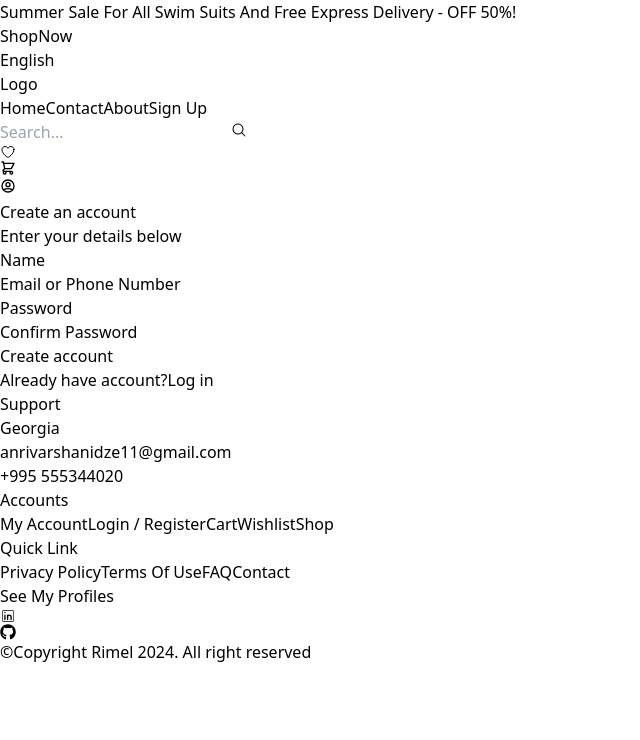
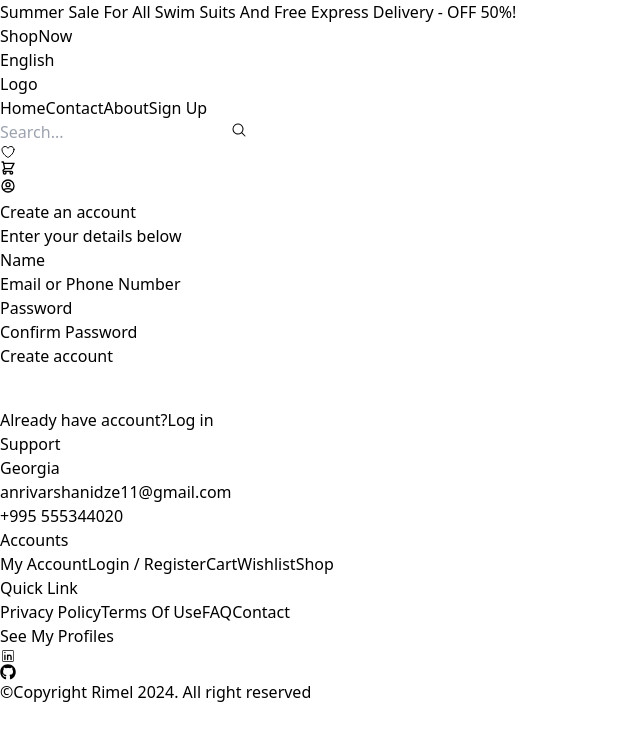
Before and after one commit to anri24/tech-ecom, a React (Vite) app: page /signup in a window 1280 px wide. Shown: the top 740 px of the page, without its empty margins (0-640 px from the left). Built offline with nearby package versions, Linux system fonts and the light colour scheme.

Commit message:
add google auth

```diff
--- a/package.json
+++ b/package.json
@@ -10,7 +10,9 @@
     "preview": "vite preview"
   },
   "dependencies": {
+    "@react-oauth/google": "^0.12.1",
     "axios": "^1.7.2",
+    "jwt-decode": "^4.0.0",
     "react": "^18.2.0",
     "react-dom": "^18.2.0",
     "react-icons": "^5.2.1",
--- a/src/auth/Login.jsx
+++ b/src/auth/Login.jsx
@@ -3,12 +3,16 @@ import Button from "../users/components/Button"
 import { useRef } from "react"
 import axiosClient from "../axios-client";
 import { useStateContext } from "../contexts/ContextProvicer";
+import { GoogleLogin } from '@react-oauth/google';
+import { jwtDecode } from "jwt-decode";
+
+
 
 function Login() {
     const emailRef = useRef();
     const passwordRef = useRef();
 
-    const {setUser, setToken} = useStateContext();
+    const {setUser, setToken, googleAuth} = useStateContext();
 
     function handleLogin(e){
         e.preventDefault();
@@ -46,9 +50,16 @@ function Login() {
                             <Button>Login</Button>
                             <Link className="flex flex-col justify-center text-red-500">Forget Password?</Link>
                         </div>
-                        <div className="w-[100%] text-center bg-stone-200 px-10 py-3 rounded">
-                            <Link to='http://localhost:8000/auth/google/redirect'>Login with google</Link>
-                        </div>
+                        <GoogleLogin
+                            onSuccess={credentialResponse => {
+                                const credentialsDecode = jwtDecode(credentialResponse.credential)
+                                // console.log(credentialsDecode)
+                                googleAuth(credentialsDecode)
+                            }}
+                            onError={() => {
+                                console.log('Login Failed');
+                            }}
+                            />
                     </form>
                 </div>
             </div>
--- a/src/auth/Signup.jsx
+++ b/src/auth/Signup.jsx
@@ -3,6 +3,8 @@ import Button from "../users/components/Button"
 import { useRef } from "react"
 import axiosClient from "../axios-client";
 import { useStateContext } from "../contexts/ContextProvicer";
+import { GoogleLogin } from "@react-oauth/google";
+import { jwtDecode } from "jwt-decode";
 
 function Signup() {
     const nameRef = useRef();
@@ -10,7 +12,7 @@ function Signup() {
     const passwordRef = useRef();
     const passwordConfirmRef = useRef();
 
-    const {setUser, setToken} = useStateContext();
+    const {setUser, setToken, googleAuth} = useStateContext();
 
     function registerHandle(e){
         e.preventDefault();
@@ -55,11 +57,23 @@ function Signup() {
                         </div>
                         <div className="flex flex-col gap-10 text-center">
                             <Button>Create account</Button>
+
+                            <GoogleLogin
+                            onSuccess={credentialResponse => {
+                                const credentialsDecode = jwtDecode(credentialResponse.credential)
+                                // console.log(credentialsDecode)
+                                googleAuth(credentialsDecode)
+                            }}
+                            onError={() => {
+                                console.log('Login Failed');
+                            }}
+                            />
                             <div className="flex justify-around">
                                 <span>Already have account?</span>
                                 <Link to='/login' className="border-b-2 border-stone-400">Log in</Link>
                             </div>
                         </div>
+
                     </form>
                 </div>
             </div>
--- a/src/contexts/ContextProvicer.jsx
+++ b/src/contexts/ContextProvicer.jsx
@@ -15,6 +15,7 @@ const StateContext = createContext({
     setSelectedCategories: () => {},
     getSubCategories: () => {},
     setSelectedSubCategories: () => {},
+    googleAuth: () => {},
 
 })
 
@@ -54,6 +55,14 @@ export const ContextProvider = ({children}) => {
         }
     }
 
+    function googleAuth(data){
+        axiosClient.post('/google-auth', data)
+        .then(({data}) => {
+            setUser(data.user)
+            setToken(data.token)
+        });
+    }
+
     return (
         <StateContext.Provider value={{
             user,
@@ -68,6 +77,7 @@ export const ContextProvider = ({children}) => {
             getCategories,
             getSubCategories,
             setSelectedSubCategories,
+            googleAuth,
 
         }}>
             {children}
--- a/src/main.jsx
+++ b/src/main.jsx
@@ -5,10 +5,16 @@ import { RouterProvider } from 'react-router-dom'
 import router from './router.jsx'
 import { ContextProvider } from './contexts/ContextProvicer.jsx'
 
+import { GoogleOAuthProvider } from '@react-oauth/google';
+const clientId = '814694851938-tkoqskgsd5balrbbchkrlree8du01mkj.apps.googleusercontent.com'
+
+
 ReactDOM.createRoot(document.getElementById('root')).render(
   <React.StrictMode>
-    <ContextProvider>
-    <RouterProvider router={router} />
-    </ContextProvider>
+    <GoogleOAuthProvider clientId={clientId}>
+      <ContextProvider>
+        <RouterProvider router={router} />
+      </ContextProvider>
+    </GoogleOAuthProvider>
   </React.StrictMode>,
 )
```
Also changed, not shown: src/router.jsx (+8 -8 lines), 1 other file (tests, documents, lock files or other folders).
